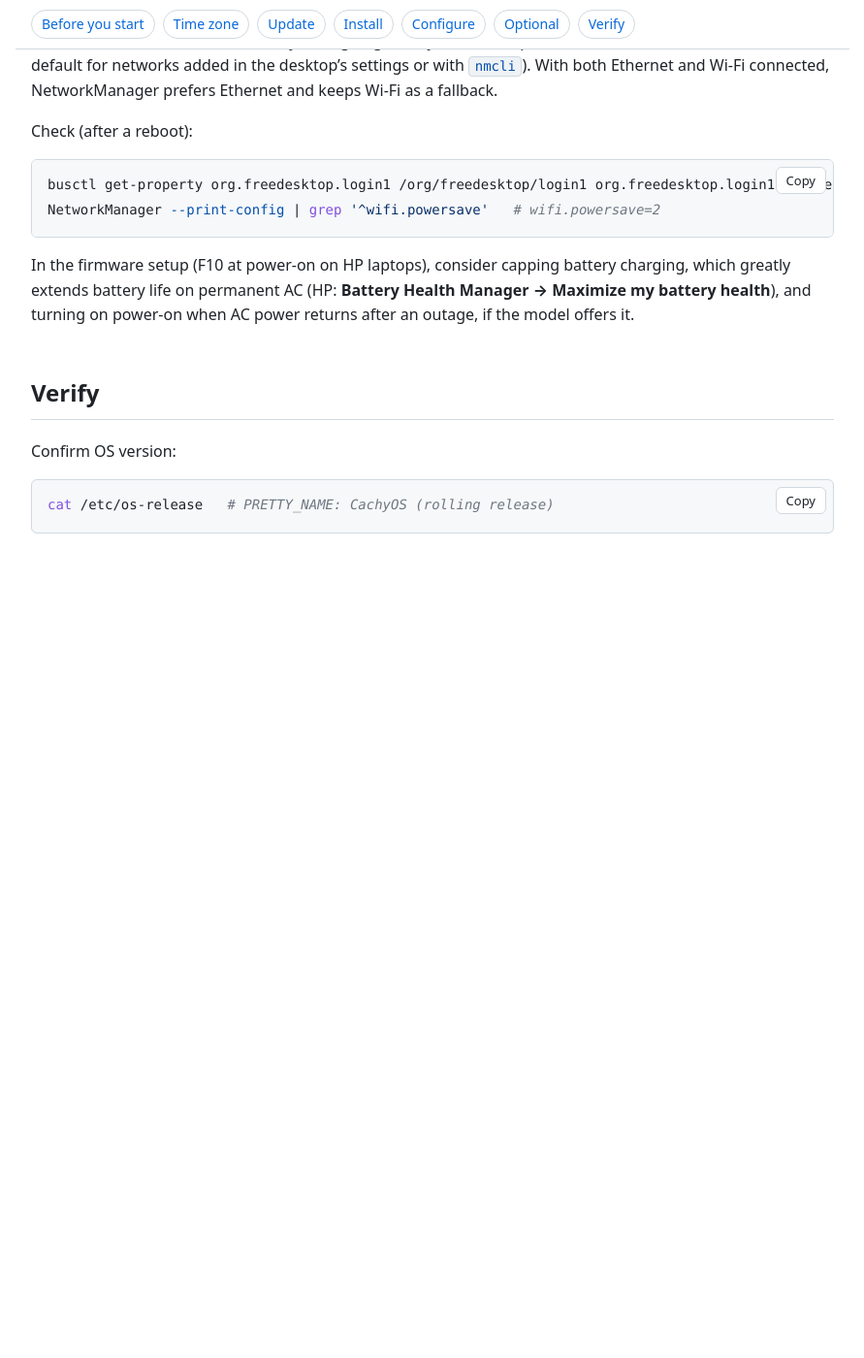
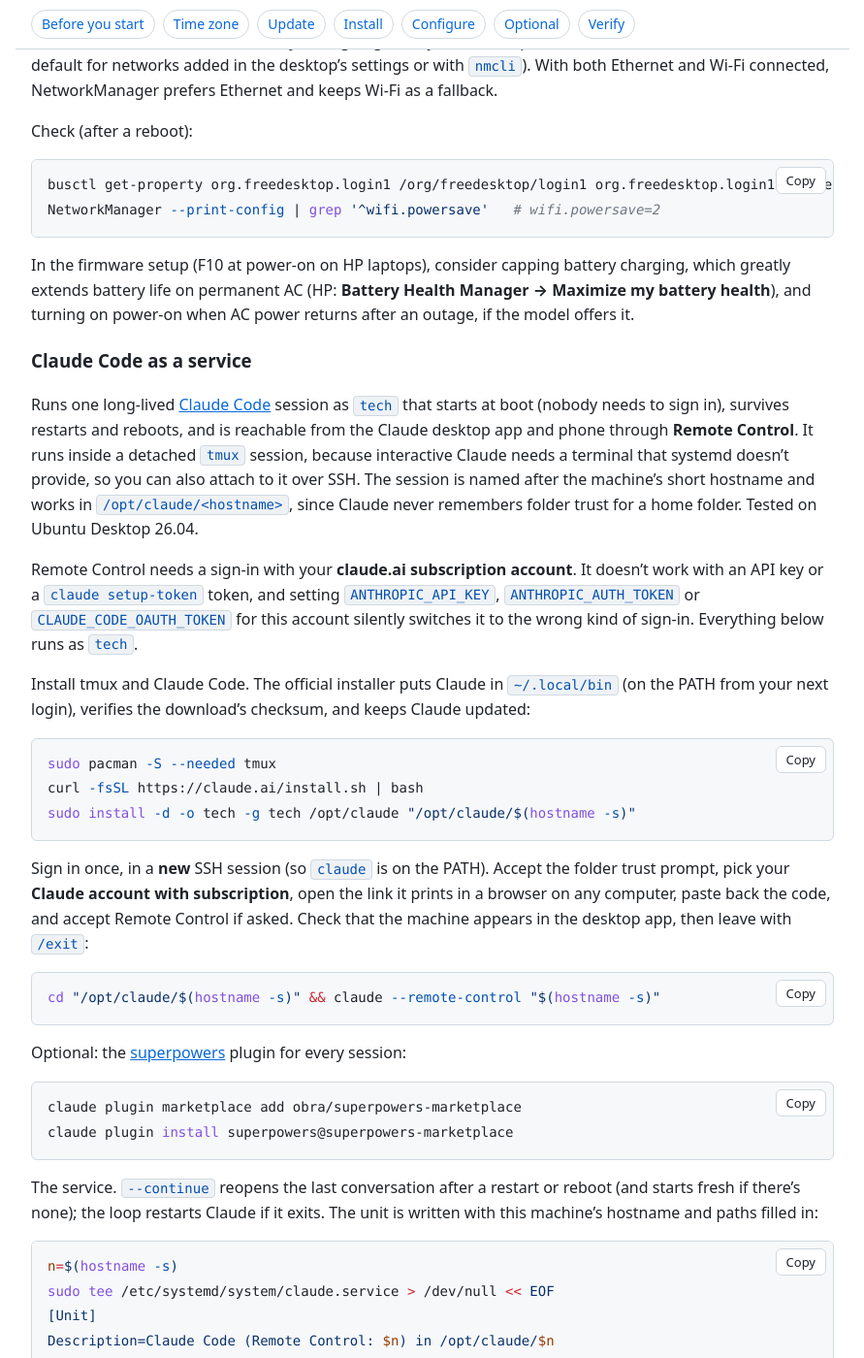
Before and after one commit to leewiscovitch/wiscovitch-install, a Jekyll site: the page built from cachyos.md, in a window 1280 px wide and 1400 px high, scrolled down 3565 px. Shown: the whole window at 97% size, without its empty margins (194-1085 px from the left). Built offline with Jekyll 4.4.1, drawn with Linux system fonts in a browser that asks for light colours; before the commit the page ends 4195 px from its top, so only the background shows below that; some of the changed text lies outside the part shown.

Commit message:
Linux pages: Optional 'Claude Code as a service' (systemd + tmux, Remote Control)
Set up and tested on wiscopronode1 (Ubuntu Desktop 26.04): service starts at boot
without a sign-in, survives restarts and a lid-closed reboot, resumes with
--continue and keeps the same Remote Control session. Name and folder come from
the short hostname; the user from site.user. Sign-in stays a one-time manual step
(claude.ai account; API keys and setup-token don't support Remote Control).

Tests: the sign-in, plugin and Remote Control check blocks are skipped (they need
the sign-in); install and unit run for real; the VM check confirms claude.service
is enabled and its tmux session is up after the reboot.

Co-Authored-By: Claude Opus 5.5 <noreply@anthropic.com>

````diff
--- /dev/null
+++ b/_includes/claude-service.md
@@ -0,0 +1,73 @@
+{%- assign pm = site.data.pm[page.pm] -%}
+### Claude Code as a service
+
+Runs one long-lived [Claude Code](https://code.claude.com/docs) session as `{{ site.user }}` that starts at boot (nobody needs to sign in), survives restarts and reboots, and is reachable from the Claude desktop app and phone through **Remote Control**. It runs inside a detached `tmux` session, because interactive Claude needs a terminal that systemd doesn't provide, so you can also attach to it over SSH. The session is named after the machine's short hostname and works in `/opt/claude/<hostname>`, since Claude never remembers folder trust for a home folder. Tested on Ubuntu Desktop 26.04.
+
+Remote Control needs a sign-in with your **claude.ai subscription account**. It doesn't work with an API key or a `claude setup-token` token, and setting `ANTHROPIC_API_KEY`, `ANTHROPIC_AUTH_TOKEN` or `CLAUDE_CODE_OAUTH_TOKEN` for this account silently switches it to the wrong kind of sign-in. Everything below runs as `{{ site.user }}`.
+
+Install tmux and Claude Code. The official installer puts Claude in `~/.local/bin` (on the PATH from your next login), verifies the download's checksum, and keeps Claude updated:
+
+```bash
+{{ pm.install }} tmux
+curl -fsSL https://claude.ai/install.sh | bash
+sudo install -d -o {{ site.user }} -g {{ site.user }} /opt/claude "/opt/claude/$(hostname -s)"
+```
+
+Sign in once, in a **new** SSH session (so `claude` is on the PATH). Accept the folder trust prompt, pick your **Claude account with subscription**, open the link it prints in a browser on any computer, paste back the code, and accept Remote Control if asked. Check that the machine appears in the desktop app, then leave with `/exit`:
+
+```bash
+cd "/opt/claude/$(hostname -s)" && claude --remote-control "$(hostname -s)"
+```
+
+Optional: the [superpowers](https://github.com/obra/superpowers) plugin for every session:
+
+```bash
+claude plugin marketplace add obra/superpowers-marketplace
+claude plugin install superpowers@superpowers-marketplace
+```
+
+The service. `--continue` reopens the last conversation after a restart or reboot (and starts fresh if there's none); the loop restarts Claude if it exits. The unit is written with this machine's hostname and paths filled in:
+
+```bash
+n=$(hostname -s)
+sudo tee /etc/systemd/system/claude.service > /dev/null << EOF
+[Unit]
+Description=Claude Code (Remote Control: $n) in /opt/claude/$n
+After=network-online.target
+Wants=network-online.target
+
+[Service]
+Type=forking
+User={{ site.user }}
+WorkingDirectory=/opt/claude/$n
+Environment=HOME=$HOME
+Environment=PATH=$HOME/.local/bin:/usr/local/sbin:/usr/local/bin:/usr/sbin:/usr/bin:/sbin:/bin
+ExecStart=/usr/bin/tmux new-session -d -s claude -c /opt/claude/$n "while true; do claude --continue --remote-control $n || claude --remote-control $n; sleep 5; done"
+ExecStop=/usr/bin/tmux kill-session -t claude
+Restart=always
+RestartSec=10
+
+[Install]
+WantedBy=multi-user.target
+EOF
+sudo systemctl daemon-reload &&\
+sudo systemctl enable --now claude
+```
+
+A reminder at every login on how to reach it:
+
+```bash
+sudo tee /etc/profile.d/claude-service.sh > /dev/null << 'EOF'
+systemctl is-active --quiet claude 2>/dev/null || echo 'claude.service is NOT running (systemctl status claude)'
+echo 'Claude Code service: as {{ site.user }}, attach with `tmux attach -t claude`, detach with Ctrl+b then d.'
+EOF
+```
+
+Check:
+
+```bash
+systemctl is-active claude   # active
+tmux capture-pane -p -t claude | grep -o 'rc active'   # rc active (Remote Control, in the status bar)
+```
+
+Inside the session, don't use `/exit` (the loop just starts Claude again); detach instead. A one-time dialog (like a "try the new renderer" offer) can wait on screen after an update: attach and answer it. The session uses this account's permission mode; with passwordless sudo, a remote message can change the whole system, so consider keeping the mode on asking.
--- a/cachyos.md
+++ b/cachyos.md
@@ -64,6 +64,8 @@ Idle sleep on CachyOS's default KDE Plasma desktop is set in **System Settings
 
 {% include server-power.md part="bios" %}
 
+{% include claude-service.md %}
+
 ## Verify
 
 {% include os-info.md %}
````
Also changed, not shown: CLAUDE.md (+1 -1 lines), alma.md (+2 -0 lines), fedora.md (+2 -0 lines), ubuntu-desktop.md (+2 -0 lines), ubuntu-server.md (+2 -0 lines), 2 other files.
